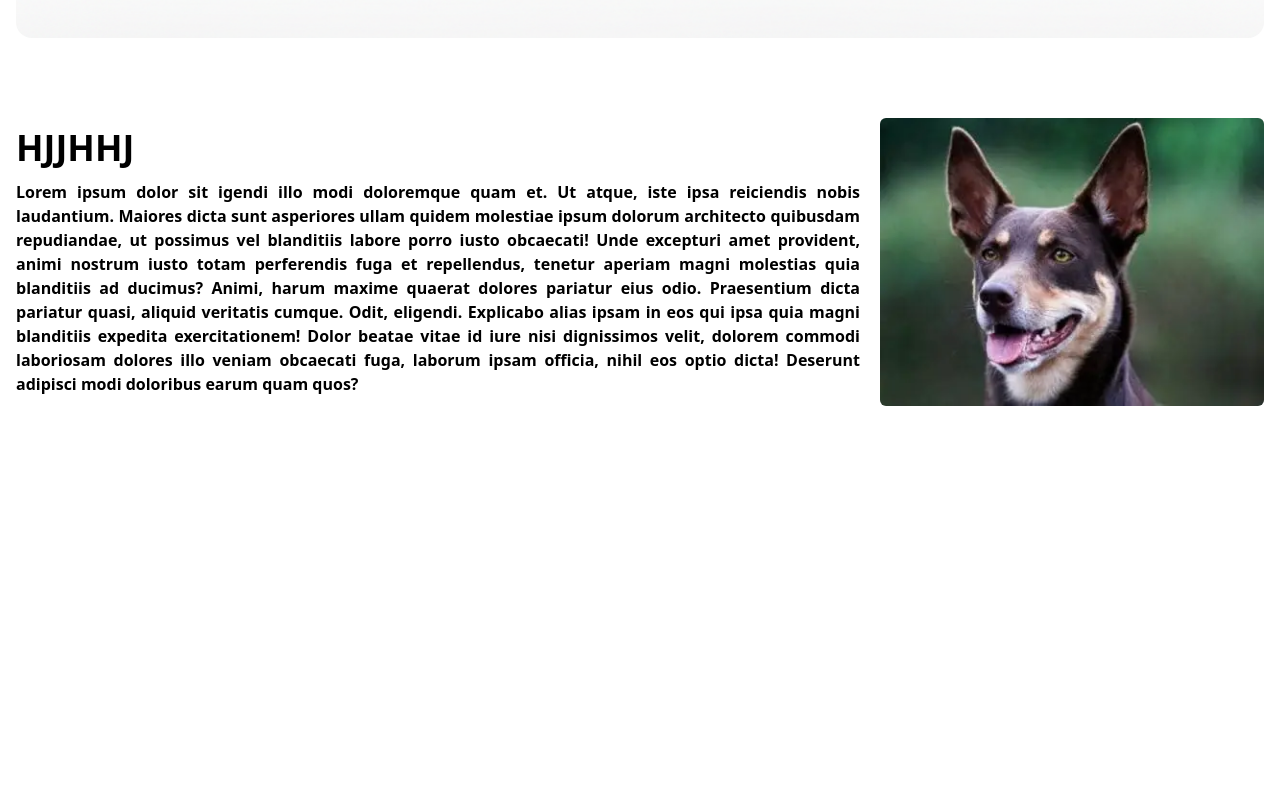
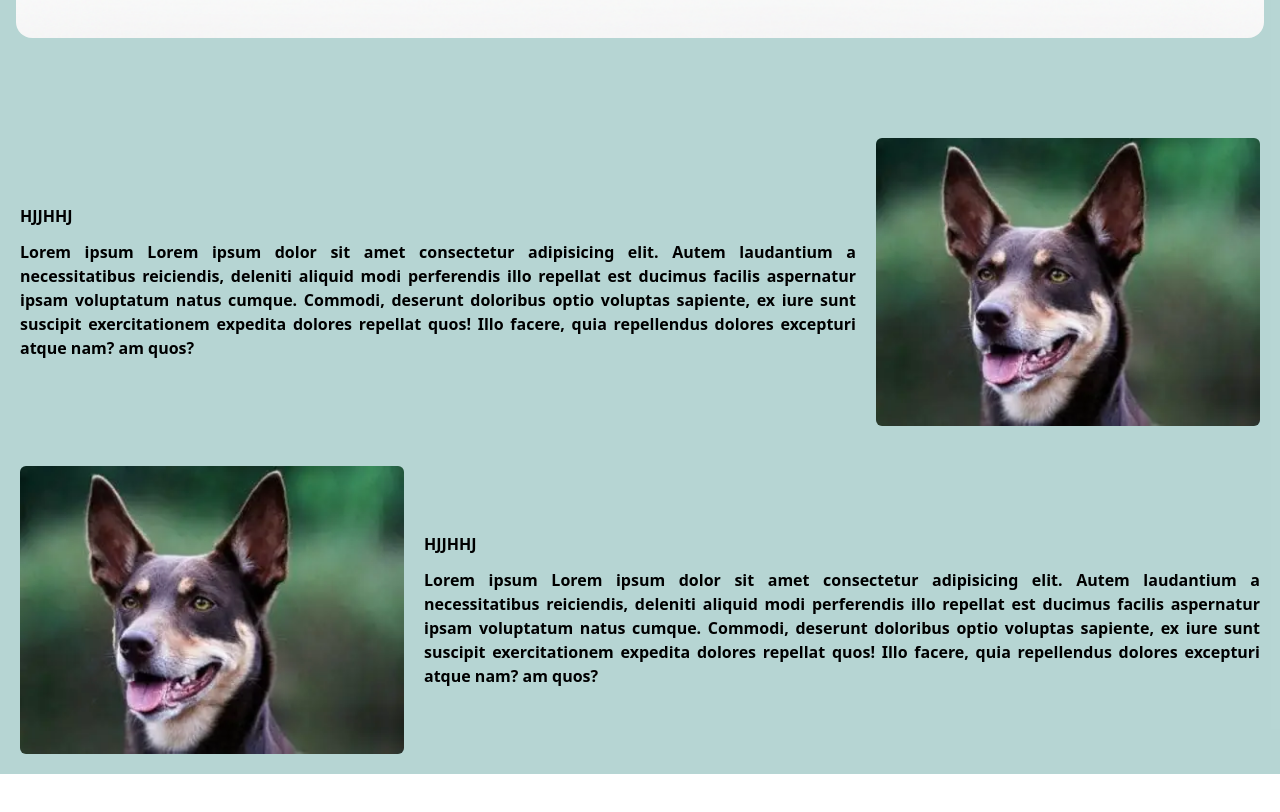
Before and after one commit to Sudharsan-R23/Pet-Adoption, a React (Vite) app: page / in a window 1280 px wide. Shown: the part 542-1354 px from the top of the page. Before the commit the page ends 1028 px from the top, so only its background shows below. Built offline with nearby package versions, Linux system fonts and the light colour scheme.

Commit message:
Fix!:Changed the components

```diff
--- a/src/Components/Home.jsx
+++ b/src/Components/Home.jsx
@@ -9,10 +9,10 @@ export default function Home() {
     <>
       <NavBar />
 
-      <main className="pt-16">
+      <main className="pt-16 bg-[#0F766E]/30">
         <div className="flex justify-center">
           <div className="relative w-full max-w-7xl px-4 mt-4">
-            <div className="relative h-[60vh] sm:h-[65vh] lg:h-[500px]  rounded-3xl">
+            <div className="relative flex justify-center h-[60vh] sm:h-[65vh] lg:h-[500px]  rounded-3xl">
 
               <img
                 src={Banner}
@@ -39,21 +39,39 @@ export default function Home() {
             </div>
           </div>
         </div>
-        <div className="my-20 ">
-          <div className="m-4 flex ">
+        <div className="my-20 flex justify-center flex-col ">
+          <div className="m-5 flex ">
             <div className={`flex justify-center items-center gap-5 ${styles.InPara}`}>
               <div className={` ${styles.InParaTXT}`}>
-                <h1 className={`mb-3 font-semibold uppercase text-4xl`}>hjjhhj</h1>
-                <p className="text-justify font-semibold">Lorem ipsum dolor sit igendi illo modi doloremque quam et. Ut atque, iste ipsa reiciendis nobis laudantium. Maiores dicta sunt asperiores ullam quidem molestiae ipsum dolorum architecto quibusdam repudiandae, ut possimus vel blanditiis labore porro iusto obcaecati! Unde excepturi amet provident, animi nostrum iusto totam perferendis fuga et repellendus, tenetur aperiam magni molestias quia blanditiis ad ducimus? Animi, harum maxime quaerat dolores pariatur eius odio. Praesentium dicta pariatur quasi, aliquid veritatis cumque. Odit, eligendi. Explicabo alias ipsam in eos qui ipsa quia magni blanditiis expedita exercitationem! Dolor beatae vitae id iure nisi dignissimos velit, dolorem commodi laboriosam dolores illo veniam obcaecati fuga, laborum ipsam officia, nihil eos optio dicta! Deserunt adipisci modi doloribus earum quam quos?</p>
+                <h1 className={`mb-3 font-semibold uppercase `}>hjjhhj</h1>
+                <p className="text-justify  font-semibold">Lorem ipsum Lorem ipsum dolor sit amet consectetur adipisicing elit. Autem laudantium a necessitatibus reiciendis, deleniti aliquid modi perferendis illo repellat est ducimus facilis aspernatur ipsam voluptatum natus cumque. Commodi, deserunt doloribus optio voluptas sapiente, ex iure sunt suscipit exercitationem expedita dolores repellat quos! Illo facere, quia repellendus dolores excepturi atque nam? am quos?</p>
               </div>
 
-              <div className={styles.InParaImageTXT}>
+              <div className={`${styles.InParaImageTXT} flex justify-center`}>
                 <img
                   src={petb}
-                  className="max-w-sm rounded-md block"
+                  className={` ${styles.InParaImage} max-w-sm rounded-md `}
                   alt=""
                 />
               </div>
+            </div>
+          </div>
+          <div className="m-5 flex ">
+            <div className={`flex justify-center items-center gap-5 ${styles.InPara2} ${styles.InPara}`}>
+              <div className={`${styles.InParaImageTXT} flex justify-center`}>
+                <img
+                  src={petb}
+                  className={` ${styles.InParaImage} max-w-sm rounded-md `}
+                  alt=""
+                />
+              </div>
+
+              <div className={` ${styles.InParaTXT}`}>
+                <h1 className={`mb-3 font-semibold uppercase `}>hjjhhj</h1>
+                <p className="text-justify  font-semibold">Lorem ipsum Lorem ipsum dolor sit amet consectetur adipisicing elit. Autem laudantium a necessitatibus reiciendis, deleniti aliquid modi perferendis illo repellat est ducimus facilis aspernatur ipsam voluptatum natus cumque. Commodi, deserunt doloribus optio voluptas sapiente, ex iure sunt suscipit exercitationem expedita dolores repellat quos! Illo facere, quia repellendus dolores excepturi atque nam? am quos?</p>
+              </div>
+
+
             </div>
           </div>
         </div>
--- a/src/Styles/Home.module.css
+++ b/src/Styles/Home.module.css
@@ -37,6 +37,16 @@
     align-items: center;
     justify-content: center;
   }
-
+  .InPara2 .InParaImageTXT .InParaImage{
+    order: 2;
+  }
+  .InPara2 .InParaTXT{
+    order: 1;
+  }
 
 }
+@media (max-width: 360px){
+  .InParaImage{
+    width: 230px;
+  }
+}
```
